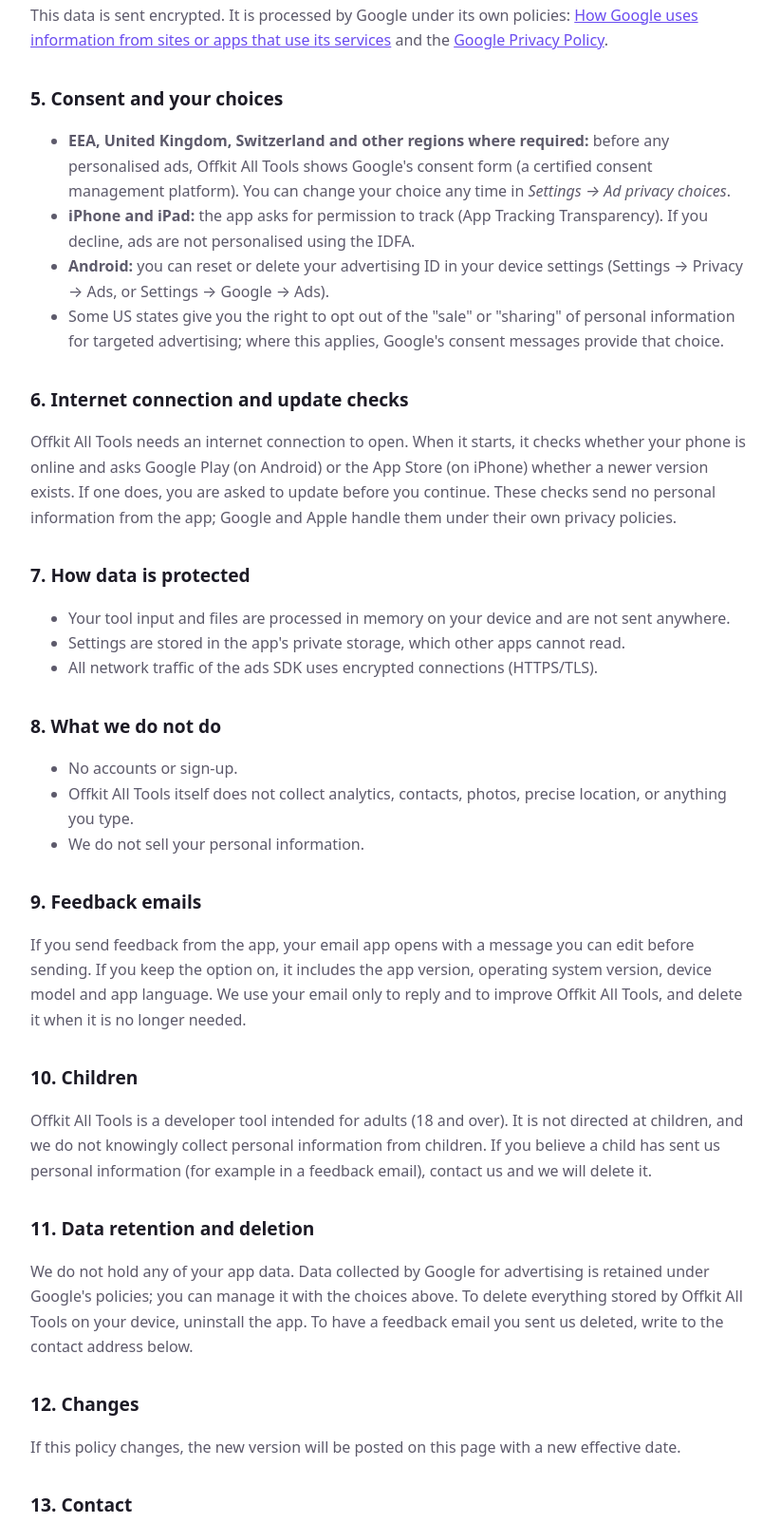
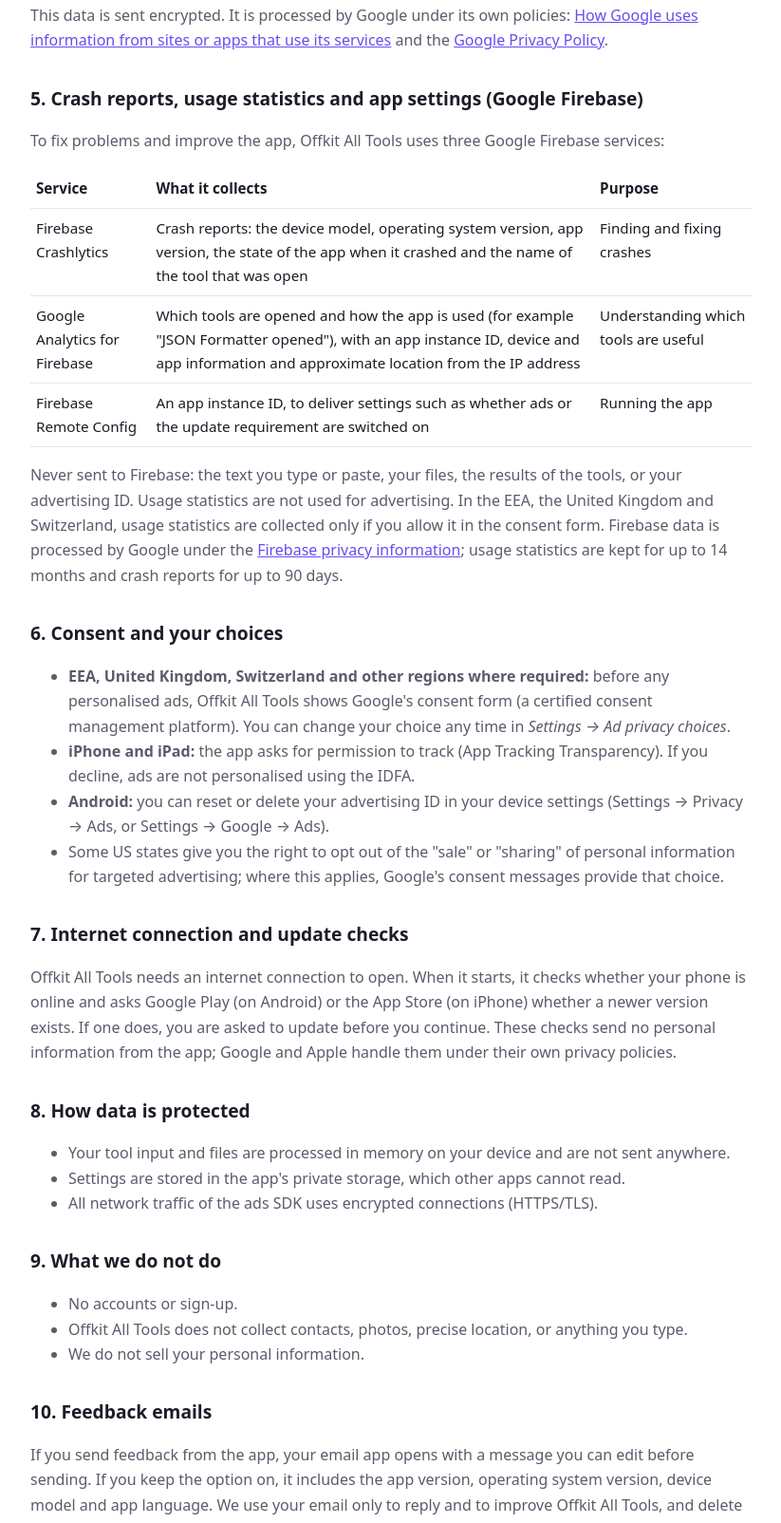
Before and after one commit to husnainali-devoffkit/husnainali-devoffkit.github.io, a plain HTML site: page privacy.html in a window 1280 px wide. Shown: the part 1408-3012 px from the top of the page at 95% size, without its empty margins (228-1051 px from the left). Drawn offline with Linux system fonts and the light colour scheme.

Commit message:
Update privacy policy sections and headings

```diff
--- a/privacy.html
+++ b/privacy.html
@@ -49,7 +49,17 @@ This policy explains what data the app handles. Offkit All Tools is published by
 <p>Google and its advertising partners (third parties) may place and read cookies, or use device identifiers such as the advertising ID, to show ads, including ads based on your earlier use of this and other apps and websites (personalised ads). Where you do not give consent, or where the law limits it, non-personalised ads are shown; these still use data for frequency limits, measurement and fraud prevention.</p>
 <p>This data is sent encrypted. It is processed by Google under its own policies: <a href="https://policies.google.com/technologies/partner-sites">How Google uses information from sites or apps that use its services</a> and the <a href="https://policies.google.com/privacy">Google Privacy Policy</a>.</p>
 
-<h2>5. Consent and your choices</h2>
+<h2>5. Crash reports, usage statistics and app settings (Google Firebase)</h2>
+<p>To fix problems and improve the app, Offkit All Tools uses three Google Firebase services:</p>
+<table>
+  <tr><th>Service</th><th>What it collects</th><th>Purpose</th></tr>
+  <tr><td>Firebase Crashlytics</td><td>Crash reports: the device model, operating system version, app version, the state of the app when it crashed and the name of the tool that was open</td><td>Finding and fixing crashes</td></tr>
+  <tr><td>Google Analytics for Firebase</td><td>Which tools are opened and how the app is used (for example "JSON Formatter opened"), with an app instance ID, device and app information and approximate location from the IP address</td><td>Understanding which tools are useful</td></tr>
+  <tr><td>Firebase Remote Config</td><td>An app instance ID, to deliver settings such as whether ads or the update requirement are switched on</td><td>Running the app</td></tr>
+</table>
+<p>Never sent to Firebase: the text you type or paste, your files, the results of the tools, or your advertising ID. Usage statistics are not used for advertising. In the EEA, the United Kingdom and Switzerland, usage statistics are collected only if you allow it in the consent form. Firebase data is processed by Google under the <a href="https://firebase.google.com/support/privacy">Firebase privacy information</a>; usage statistics are kept for up to 14 months and crash reports for up to 90 days.</p>
+
+<h2>6. Consent and your choices</h2>
 <ul>
   <li><strong>EEA, United Kingdom, Switzerland and other regions where required:</strong> before any personalised ads, Offkit All Tools shows Google's consent form (a certified consent management platform). You can change your choice any time in <em>Settings → Ad privacy choices</em>.</li>
   <li><strong>iPhone and iPad:</strong> the app asks for permission to track (App Tracking Transparency). If you decline, ads are not personalised using the IDFA.</li>
@@ -57,36 +67,36 @@ This policy explains what data the app handles. Offkit All Tools is published by
   <li>Some US states give you the right to opt out of the "sale" or "sharing" of personal information for targeted advertising; where this applies, Google's consent messages provide that choice.</li>
 </ul>
 
-<h2>6. Internet connection and update checks</h2>
+<h2>7. Internet connection and update checks</h2>
 <p>Offkit All Tools needs an internet connection to open. When it starts, it checks whether your phone is online and asks Google Play (on Android) or the App Store (on iPhone) whether a newer version exists. If one does, you are asked to update before you continue. These checks send no personal information from the app; Google and Apple handle them under their own privacy policies.</p>
 
-<h2>7. How data is protected</h2>
+<h2>8. How data is protected</h2>
 <ul>
   <li>Your tool input and files are processed in memory on your device and are not sent anywhere.</li>
   <li>Settings are stored in the app's private storage, which other apps cannot read.</li>
   <li>All network traffic of the ads SDK uses encrypted connections (HTTPS/TLS).</li>
 </ul>
 
-<h2>8. What we do not do</h2>
+<h2>9. What we do not do</h2>
 <ul>
   <li>No accounts or sign-up.</li>
-  <li>Offkit All Tools itself does not collect analytics, contacts, photos, precise location, or anything you type.</li>
+  <li>Offkit All Tools does not collect contacts, photos, precise location, or anything you type.</li>
   <li>We do not sell your personal information.</li>
 </ul>
 
-<h2>9. Feedback emails</h2>
+<h2>10. Feedback emails</h2>
 <p>If you send feedback from the app, your email app opens with a message you can edit before sending. If you keep the option on, it includes the app version, operating system version, device model and app language. We use your email only to reply and to improve Offkit All Tools, and delete it when it is no longer needed.</p>
 
-<h2>10. Children</h2>
+<h2>11. Children</h2>
 <p>Offkit All Tools is a developer tool intended for adults (18 and over). It is not directed at children, and we do not knowingly collect personal information from children. If you believe a child has sent us personal information (for example in a feedback email), contact us and we will delete it.</p>
 
-<h2>11. Data retention and deletion</h2>
+<h2>12. Data retention and deletion</h2>
 <p>We do not hold any of your app data. Data collected by Google for advertising is retained under Google's policies; you can manage it with the choices above. To delete everything stored by Offkit All Tools on your device, uninstall the app. To have a feedback email you sent us deleted, write to the contact address below.</p>
 
-<h2>12. Changes</h2>
+<h2>13. Changes</h2>
 <p>If this policy changes, the new version will be posted on this page with a new effective date.</p>
 
-<h2>13. Contact</h2>
+<h2>14. Contact</h2>
 <p>Developer: HUSNAIN ALI<br>Email: <a href="mailto:husnain12.ai42@gmail.com">husnain12.ai42@gmail.com</a></p>
 </main>
 </body>
```
